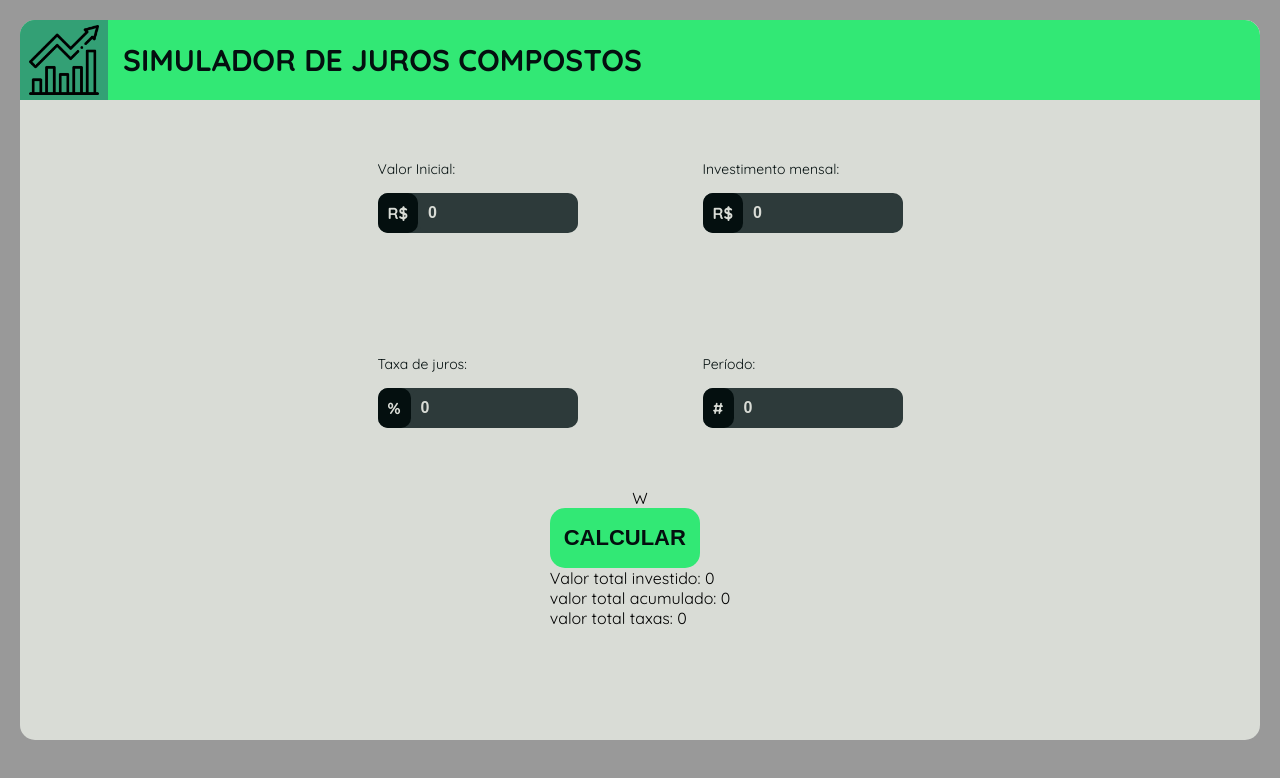
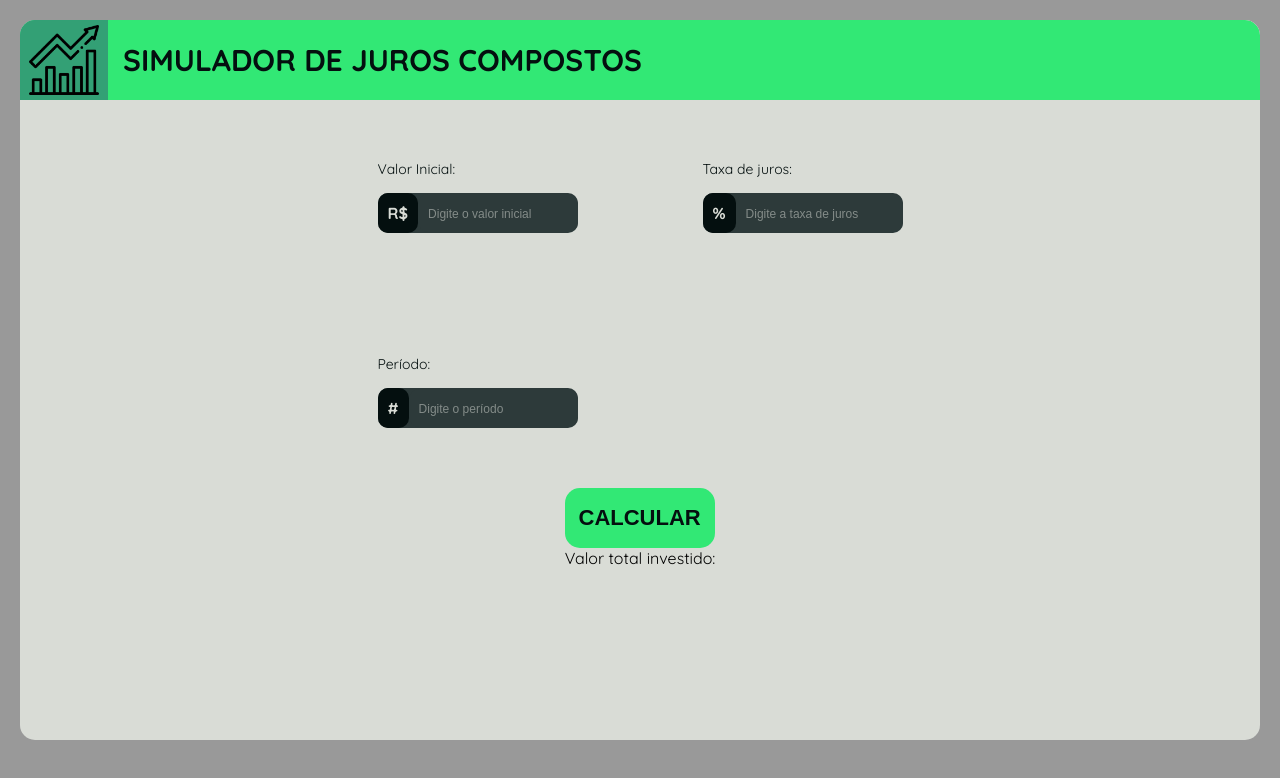
Before and after one commit to Dev-LuizPhillipe/Compound-Interest-Calculator, a React (Vite) app: page /home in a window 1280 px wide. Shown: the top 778 px of the page. Built offline with nearby package versions, Linux system fonts and the light colour scheme.

Commit message:
functions and calculation funtional

```diff
--- a/src/components/InputBox/InputBox.tsx
+++ b/src/components/InputBox/InputBox.tsx
@@ -1,7 +1,25 @@
 import React from "react";
 import "./InputBox.css";
 
-function InputBox({ icon, placeholder, value, onChange }) {
+interface InputBoxProps {
+  icon: string;
+  placeholder: string;
+  value?: any;
+  onChange?: any;
+  onclick?: any;
+  type?: string;
+  name?: string;
+}
+
+function InputBox({
+  icon,
+  placeholder,
+  value,
+  onChange,
+  onclick,
+  type,
+  name,
+}: InputBoxProps) {
   return (
     <div className="input-box">
       <div className="input-box-side">
@@ -9,11 +27,13 @@ function InputBox({ icon, placeholder, value, onChange }) {
       </div>
       <form className="form-box">
         <input
-          type="number"
+          type={type}
           className="input-form"
           placeholder={placeholder}
           value={value}
           onChange={onChange}
+          onClick={onclick}
+          name={name}
         />
       </form>
     </div>
--- a/src/pages/Home.tsx
+++ b/src/pages/Home.tsx
@@ -6,34 +6,44 @@ import InputBox from "../components/InputBox/InputBox";
 function Home() {
   //state to store the values of the inputs
   const [state, setState] = useState({
-    initialValue: 0,
-    initialInvestment: 0,
-    interestRate: 0,
-    periodMonths: 0,
+    initialValue: "",
+    interestRate: "",
+    periodMonths: "",
+    resultIsVisible: false,
   });
-
-  const handleInputChange = (e) => {
-    const { name, value } = e.target;
-    setState({
-      ...state,
-      [name]: Number(value),
-    });
-  };
+  const [total, setTotal] = useState<number | null>(null);
 
   const handleCalculateInterest = (
     initialValue: number,
-    monthlyInvestment: number,
     interestRate: number,
     periodMonths: number
   ): number => {
-    const result =
-      initialValue * 1 +
-      interestRate / 10 ** periodMonths +
-      monthlyInvestment *
-        ((1 + interestRate ** periodMonths - 1) / interestRate);
+    return initialValue * (1 + interestRate / 100) ** periodMonths;
+  };
+  //function to handle the click event, return the result of calculation
+  const handleClick = () => {
+    const { initialValue, interestRate, periodMonths } = state;
+    if (!initialValue || !interestRate || !periodMonths) {
+      alert("Preencha todos os campos!");
+      return;
+    }
+    const result = handleCalculateInterest(
+      Number(state.initialValue),
+      Number(state.interestRate),
+      Number(state.periodMonths)
+    );
+    setTotal(result);
+    setState((prev) => ({ ...prev, resultIsVisible: true }));
+    console.log(result);
+  };
 
-    console.log(result);
-    return result;
+  //function to handle the change event, update the state with the value of the input
+  const handleOnChange = (e) =>
+    setState((prev) => ({ ...prev, [e.target.name]: Number(e.target.value) }));
+
+  //function to format the value to BRL
+  const handleFormatValue = (value: number) => {
+    return `R$ ${value.toFixed(2)}`;
   };
 
   return (
@@ -45,26 +55,32 @@ function Home() {
           <InputBox
             icon={"R$"}
             placeholder="Digite o valor inicial"
+            type="number"
             value={state.initialValue}
-            onChange={handleInputChange}
+            onChange={handleOnChange}
+            name="initialValue"
           />
         </div>
-        <div>
+        {/* <div>
           <h1>Investimento mensal:</h1>
           <InputBox
             icon={"R$"}
             placeholder="Digite o investimento"
-            value={state.initialInvestment}
-            onChange={handleInputChange}
+            type="number"
+            value={state.monthlyInvestment}
+            onChange={handleOnChange}
+            name="monthlyInvestment"
           />
-        </div>
+        </div> */}
         <div>
           <h1>Taxa de juros:</h1>
           <InputBox
             icon={"%"}
             placeholder="Digite a taxa de juros"
+            type="number"
             value={state.interestRate}
-            onChange={handleInputChange}
+            onChange={handleOnChange}
+            name="interestRate"
           />
         </div>
         <div>
@@ -72,21 +88,23 @@ function Home() {
           <InputBox
             icon={"#"}
             placeholder="Digite o período"
+            type="number"
             value={state.periodMonths}
-            onChange={handleInputChange}
+            onChange={handleOnChange}
+            name="periodMonths"
           />
         </div>
       </div>
-      W
       <div>
         <Button
           color={"#040f0f"}
           backgroundColor={"#32e875"}
-          onClick={handleCalculateInterest}
+          onClick={handleClick}
         />
-        <p>Valor total investido: {state.initialValue}</p>
-        <p>valor total acumulado: {state.initialValue}</p>
-        <p>valor total taxas: {state.initialValue}</p>
+        <p>Valor total investido: {total ? handleFormatValue(total) : ""}</p>
+        {/* <p>Valor total investido: {state.initialValue}</p>
+        <p>valor total acumulado: {state.interestRate}</p>
+        <p>valor total taxas: {state.periodMonths}</p> */}
       </div>
     </div>
   );
```
